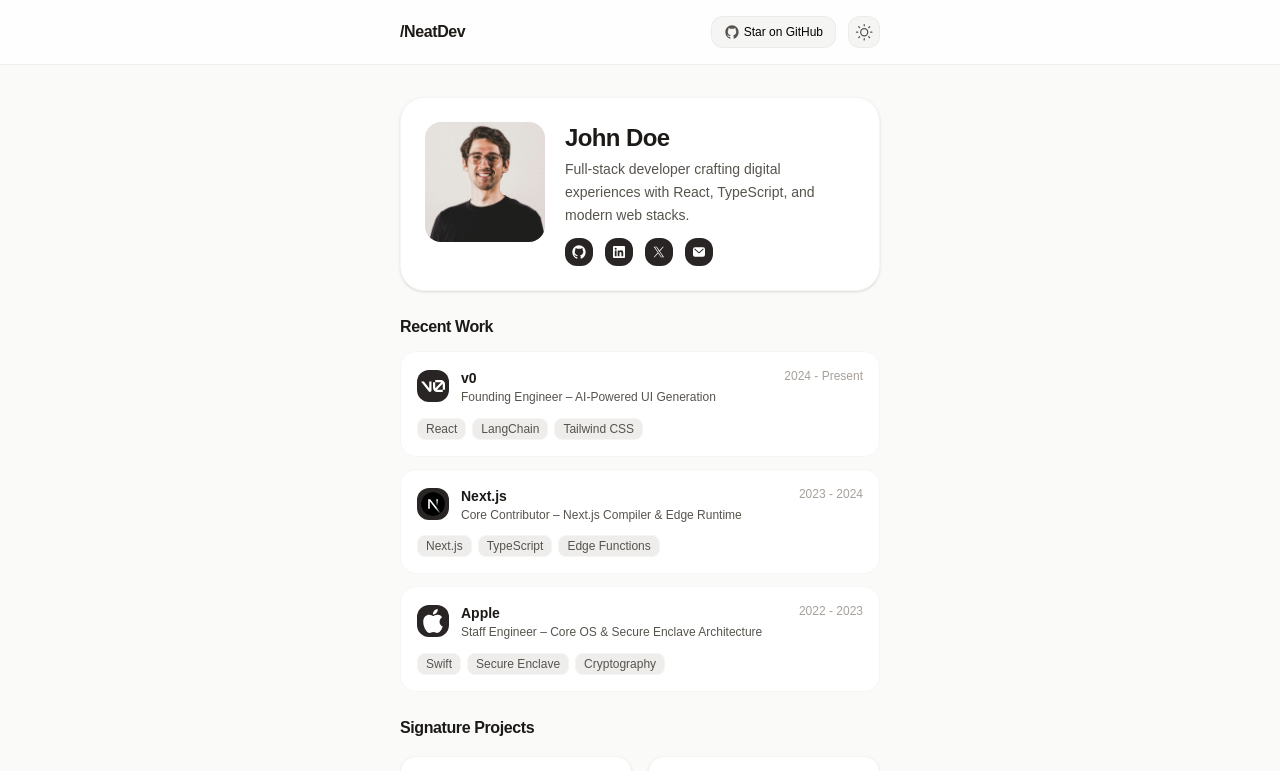
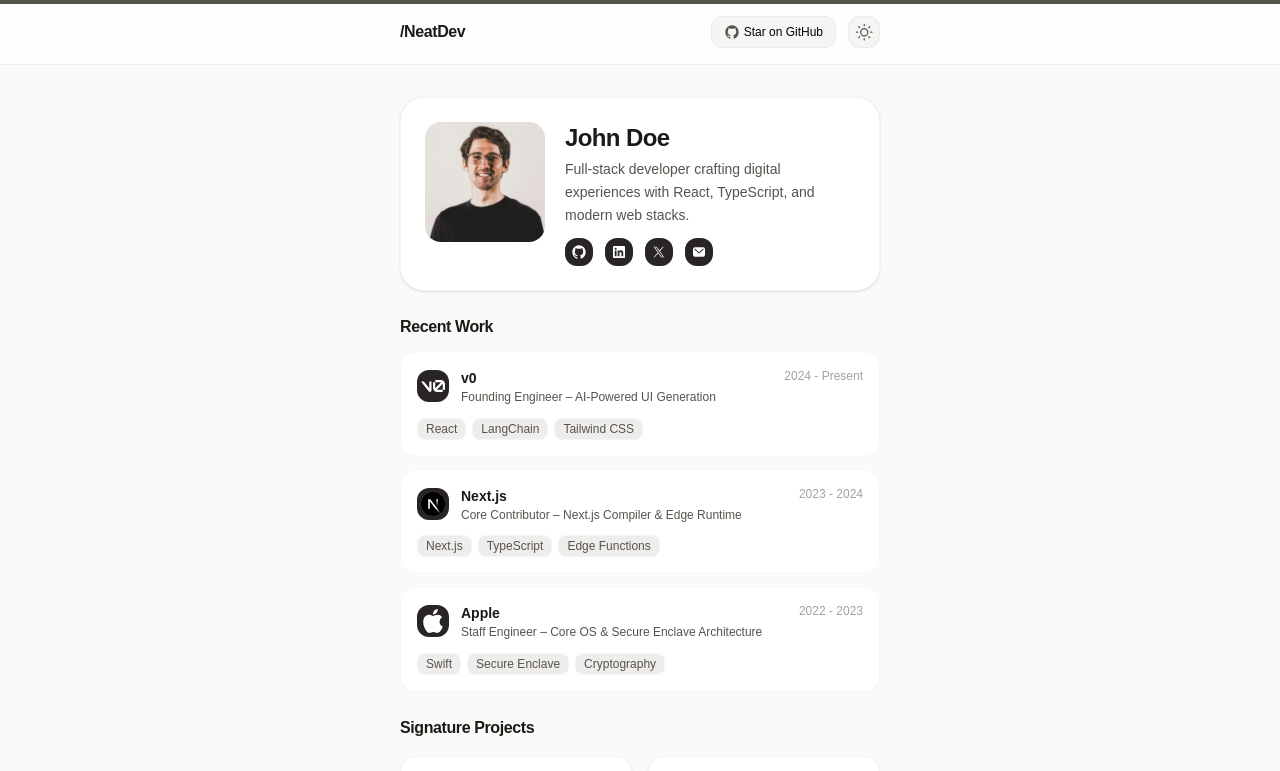
Before and after one commit to JPerez00/neatdev, a Next.js app: page / in a window 1280 px wide. Shown: the top 771 px of the page. Built offline with nearby package versions, Linux system fonts and the light colour scheme; grey boxes are pictures that could not be loaded.

Commit message:
framer motion ScrollProgressBar animation created

```diff
--- a/src/app/layout.tsx
+++ b/src/app/layout.tsx
@@ -4,6 +4,7 @@
 import ThemeProvider from "@/components/ThemeProvider";
 import BackToTop from "@/components/BackToTop";
 import { Analytics } from "@vercel/analytics/next"
+import ScrollProgressBar from "@/components/ScrollProgressBar";
 
 const geistSans = Geist({
   variable: "--font-geist-sans",
@@ -17,7 +18,7 @@
 
 export const metadata: Metadata = {
   title: "NeatDev - Developer Portfolio",
-  description: "A clean, simple one-page portfolio built for modern developers.",
+  description: "A neat, simple one-page portfolio built for modern developers.",
 };
 
 export default function RootLayout({
@@ -34,6 +35,7 @@
         className={`${geistSans.variable} ${geistMono.variable} antialiased bg-stone-50 dark:bg-stone-950`}
       >
         <ThemeProvider>
+          <ScrollProgressBar />
           {children}
         </ThemeProvider>
         <BackToTop />
--- /dev/null
+++ b/src/components/ScrollProgressBar.tsx
@@ -0,0 +1,22 @@
+'use client'
+
+import { motion, useScroll } from 'framer-motion'
+import { useEffect, useState } from 'react'
+
+export default function ScrollProgressBar() {
+  const { scrollYProgress } = useScroll()
+  const [isMounted, setIsMounted] = useState(false)
+
+  useEffect(() => {
+    setIsMounted(true)
+  }, [])
+
+  if (!isMounted) return null
+
+  return (
+    <motion.div
+      className="fixed top-0 left-0 right-0 h-[4px] bg-stone-600 dark:bg-stone-400 origin-left z-[9999]"
+      style={{ scaleX: scrollYProgress }}
+    />
+  )
+}
```
